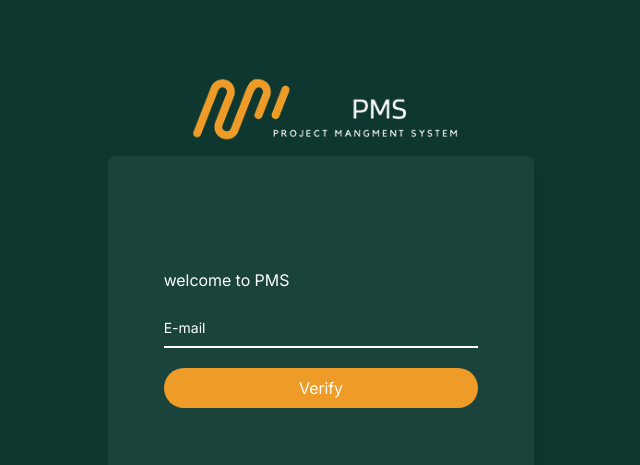
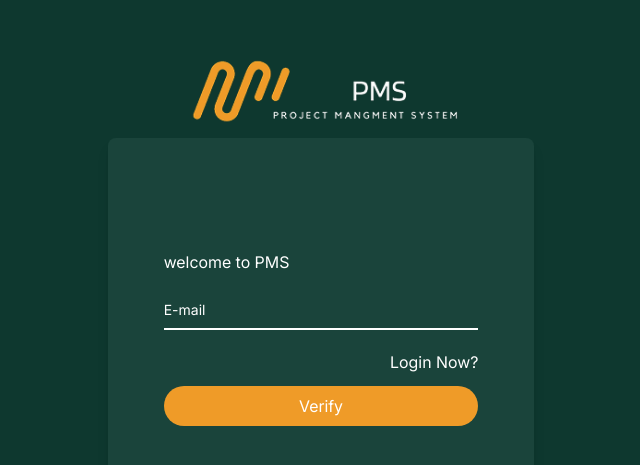
Before and after one commit to mohamedfowzey/project-management-system, a React (Vite) app: page /forget-password in a window 1280 px wide. Shown: the part 103-568 px from the top of the page, without its empty margins (319-959 px from the left). Built offline with nearby package versions, Linux system fonts and the light colour scheme.

Commit message:
add links

```diff
--- a/src/Modules/Athentication/ForgetPassword/ForgetPassword.tsx
+++ b/src/Modules/Athentication/ForgetPassword/ForgetPassword.tsx
@@ -1,50 +1,55 @@
-import axios from 'axios';
-import { useState } from 'react';
-import { useForm } from 'react-hook-form';
-import { useNavigate } from 'react-router-dom';
-import { toast } from 'react-toastify';
-import CustomInput from '../../Shared/CustomInput/CustomInput';
-import CustomButton from '../../Shared/CustomButton/CustomButton';
-
+import axios from "axios";
+import { useState } from "react";
+import { useForm } from "react-hook-form";
+import { Link, useNavigate } from "react-router-dom";
+import { toast } from "react-toastify";
+import CustomInput from "../../Shared/CustomInput/CustomInput";
+import CustomButton from "../../Shared/CustomButton/CustomButton";
 
 export interface forgetData {
-  email: string,
-
+  email: string;
 }
 
 export default function ForgetPassword() {
-
   const [loading, setLoading] = useState(false);
   const navigate = useNavigate();
-  const { register, handleSubmit, formState: { errors } } = useForm<forgetData>();
+  const {
+    register,
+    handleSubmit,
+    formState: { errors },
+  } = useForm<forgetData>();
 
   const onsubmit = async (data: forgetData) => {
-    setLoading(true)
+    setLoading(true);
     try {
-      const response = await axios.post("https://upskilling-egypt.com:3003/api/v1/Users/Reset/Request", data);
+      const response = await axios.post(
+        "https://upskilling-egypt.com:3003/api/v1/Users/Reset/Request",
+        data,
+      );
 
       toast.success(response?.data?.message);
-      navigate('/reset-password')
-
+      navigate("/reset-password");
     } catch (error: any) {
-      toast.error(error.response?.data?.message)
-
+      toast.error(error.response?.data?.message);
     } finally {
-      setLoading(false)
+      setLoading(false);
     }
-  }
-
+  };
 
   return (
     <>
-      <form className='my-3.5' onSubmit={handleSubmit(onsubmit)}>
-
+      <form className="my-3.5" onSubmit={handleSubmit(onsubmit)}>
         <CustomInput
           register={register("email", { required: "Email is required" })}
           HTMLtype="email"
           label="E-mail"
           error={errors.email?.message}
         />
+        <div className="links flex justify-end my-3">
+          <Link className="text-muted text-decoration-none" to="/login">
+            Login Now?
+          </Link>
+        </div>
         <CustomButton
           text="Verify"
           loading={loading}
@@ -52,9 +57,6 @@ export default function ForgetPassword() {
           onClick={handleSubmit(onsubmit)}
         />
       </form>
-
-
-
     </>
-  )
+  );
 }
```
